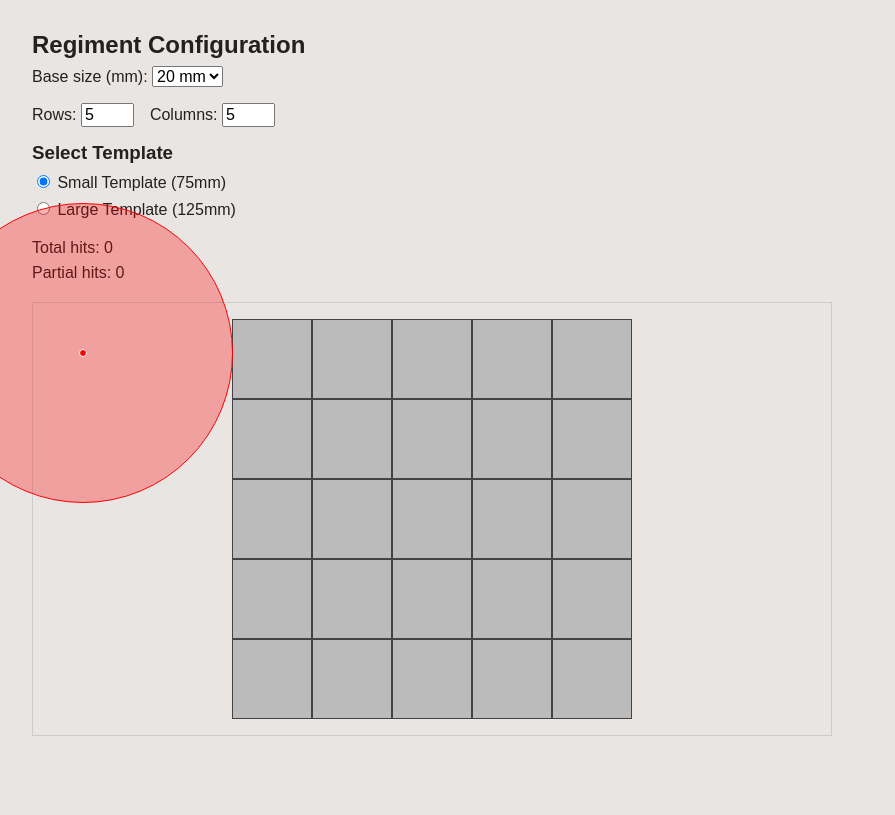
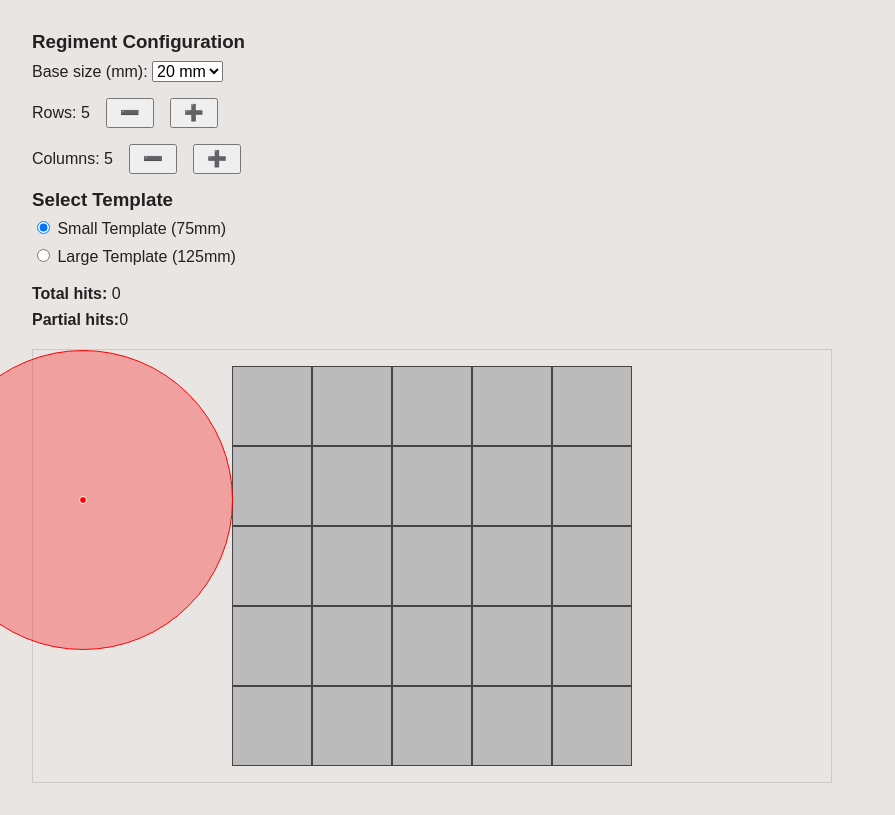
Before and after one commit to mvierapac/warhammer-template-impact-calculator, a Vue app: page / in a window 1280 px wide. Shown: the whole page, without its empty margins (0-895 px from the left). Built offline with nearby package versions, Linux system fonts and the light colour scheme.

Commit message:
testing initial impacts on load

```diff
--- a/src/assets/base.css
+++ b/src/assets/base.css
@@ -174,6 +174,11 @@
   }
 }
 
+html,
+body {
+  overflow-x: hidden;
+}
+
 body {
   transition:
     background-color 0.2s ease-in-out,
--- a/src/composables/useDrag.js
+++ b/src/composables/useDrag.js
@@ -1,7 +1,7 @@
 import { ref, onMounted, onUnmounted } from 'vue';
 
 export function useDrag(battlefieldRef, updateRectsCallback) {
-  const position = ref({ x: 50, y: 50 });
+  const position = ref({ x: 50, y: 150 });
   let isDragging = false;
   let offset = { x: 0, y: 0 };
   const battlefieldRect = ref({ x: 0, y: 0 });
@@ -80,15 +80,20 @@ export function useDrag(battlefieldRef, updateRectsCallback) {
   };
 
   onMounted(() => {
+    startDrag();
+    endDrag();
     window.addEventListener('resize', updateBattlefieldRect);
+    window.addEventListener('scroll', updateBattlefieldRect);
   });
 
   onUnmounted(() => {
     window.removeEventListener('resize', updateBattlefieldRect);
+    window.removeEventListener('scroll', updateBattlefieldRect);
   });
 
   return {
     position,
+    battlefieldRect,
     onMouseDown,
     onTouchStart,
   };
--- a/src/views/HomeView.vue
+++ b/src/views/HomeView.vue
@@ -1,5 +1,5 @@
 <script setup>
-import { ref, watch, onMounted, computed, nextTick } from 'vue';
+import { ref, watch, onMounted, onUnmounted, computed, nextTick } from 'vue';
 
 import { useScale } from '@composables/useScale.js';
 import { useDrag } from '@composables/useDrag.js';
@@ -25,17 +25,9 @@ const templates = [
 
 // Refs
 const battlefieldRef = ref(null);
-const battlefieldRect = ref({ x: 0, y: 0 });
 
 const regimentRef = ref(null);
 const regimentRect = ref({ x: 0, y: 0 });
-
-// rects updates
-const updateBattlefieldRect = () => {
-  if (battlefieldRef.value) {
-    battlefieldRect.value = battlefieldRef.value.getBoundingClientRect();
-  }
-};
 
 const updateRegimentRect = () => {
   if (regimentRef.value) {
@@ -48,17 +40,21 @@ const updateRegimentRect = () => {
 };
 
 onMounted(async () => {
-  await nextTick();
   handleResize();
-  updateBattlefieldRect();
   updateRegimentRect();
-
   window.addEventListener('resize', handleResize);
   window.addEventListener('resize', async () => {
     await nextTick();
-    updateBattlefieldRect();
     updateRegimentRect();
   });
+  window.addEventListener('scroll', async () => {
+    await nextTick();
+    updateRegimentRect();
+  });
+});
+
+onUnmounted(() => {
+  window.removeEventListener('scroll', updateRegimentRect);
 });
 
 const handleResize = () => {
@@ -91,6 +87,7 @@ const bases = computed(() => {
 // Drag logic
 const {
   position: templatePosition,
+  battlefieldRect,
   onMouseDown,
   onTouchStart,
 } = useDrag(battlefieldRef, updateRegimentRect);
@@ -112,20 +109,26 @@ watch(selectedTemplate, (newSize) => {
 
 const baseSizes = [20, 25];
 
-const validateRows = () => {
-  if (rows.value < 1) rows.value = 1;
-  if (rows.value > 8) rows.value = 8;
+const increaseRows = () => {
+  if (rows.value < 6) rows.value++;
 };
 
-const validateColumns = () => {
-  if (columns.value < 1) columns.value = 1;
-  if (columns.value > 7) columns.value = 7;
+const decreaseRows = () => {
+  if (rows.value > 1) rows.value--;
+};
+
+const increaseColumns = () => {
+  if (columns.value < 6) columns.value++;
+};
+
+const decreaseColumns = () => {
+  if (columns.value > 1) columns.value--;
 };
 </script>
 
 <template>
   <div class="config-panel">
-    <h2>Regiment Configuration</h2>
+    <h3>Regiment Configuration</h3>
     <div class="config-panel__inputs">
       <div class="input-row">
         <label>
@@ -135,17 +138,15 @@ const validateColumns = () => {
           </select>
         </label>
       </div>
-
       <div class="input-row">
-        <label>
-          Rows:
-          <input type="number" v-model.number="rows" min="1" max="8" @change="validateRows" />
-        </label>
-
-        <label>
-          Columns:
-          <input type="number" v-model.number="columns" min="1" max="7" @change="validateColumns" />
-        </label>
+        <label> Rows: {{ rows }} </label>
+        <button class="btn-config-regiment" @click="decreaseRows()">➖</button>
+        <button class="btn-config-regiment" @click="increaseRows()">➕</button>
+      </div>
+      <div class="input-row">
+        <label> Columns: {{ columns }} </label>
+        <button class="btn-config-regiment" @click="decreaseColumns()">➖</button>
+        <button class="btn-config-regiment" @click="increaseColumns()">➕</button>
       </div>
     </div>
 
@@ -158,8 +159,8 @@ const validateColumns = () => {
     </div>
 
     <section class="impact-results">
-      <p>Total hits: {{ impactSummary.totals }}</p>
-      <p>Partial hits: {{ impactSummary.partials }}</p>
+      <p><b>Total hits:</b> {{ impactSummary.totals }}</p>
+      <p><b>Partial hits:</b>{{ impactSummary.partials }}</p>
     </section>
   </div>
   <div ref="battlefieldRef" class="battlefield">
@@ -217,6 +218,7 @@ const validateColumns = () => {
 
 .input-row {
   display: flex;
+  align-items: center;
   gap: 1rem;
 }
 
@@ -286,4 +288,10 @@ const validateColumns = () => {
   max-width: fit-content;
   margin-bottom: 0.5rem;
 }
+
+.btn-config-regiment {
+  font-size: 1rem;
+  width: 3rem;
+  line-height: 1.5rem;
+}
 </style>
```
